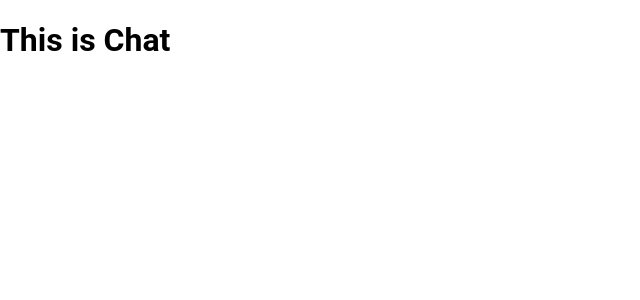
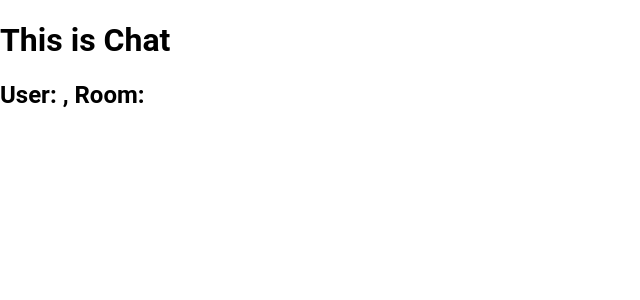
Before and after one commit to AlexanderMukas/chat-app, a React (Create React App) app in the folder client/: page /chat in a window 1280 px wide. Shown: the top 300 px of the page, without its empty margins (0-640 px from the left). Built offline with nearby package versions, Linux system fonts and the light colour scheme.

Commit message:
test version of Chat

```diff
--- a/client/src/components/Chat/Chat.js
+++ b/client/src/components/Chat/Chat.js
@@ -10,15 +10,26 @@ import "./Chat.css";
 
 
 const Chat = ( { location } ) => {
+    const [name, setName] = useState('');
+    const [room, setRoom] = useState('');
+
     useEffect( () => {
-       const data = queryString.parse(location.search);
-       console.log(data);
+    //    const data = queryString.parse(location.search);
+    //    console.log(data);                  // Object { name: "Alexander", room: "room1" }
+    //    console.log(location.search);       // ?name=Alexander&room=room1
+        const {name, room} = queryString.parse(location.search);
+        //assign data
+        setName(name);
+        setRoom(room);
 
     });
 
 
     return (
-        <h1>This is Chat</h1>
+        <>
+            <h1>This is Chat</h1>
+            <h2>User: {name} , Room: {room}</h2>
+        </>
     );
 };
 
```
